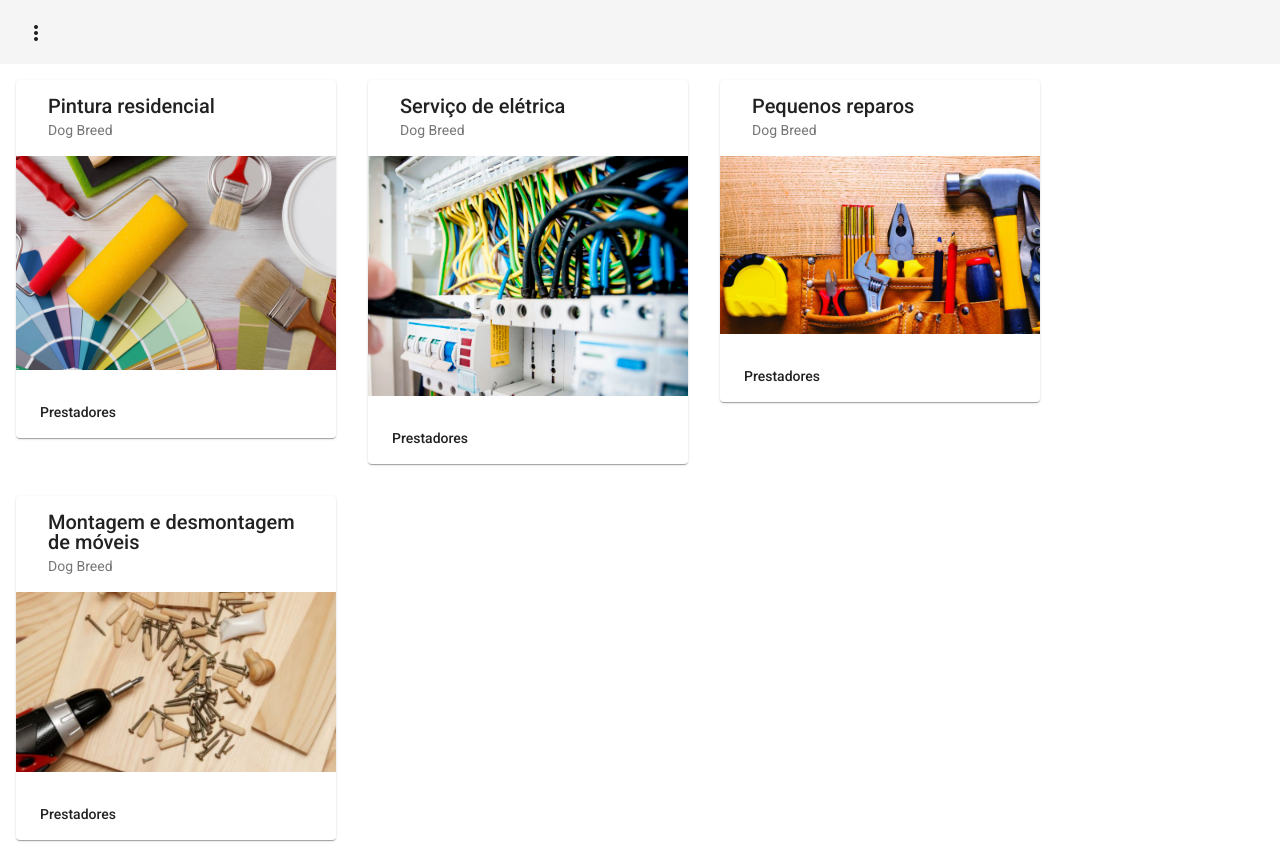
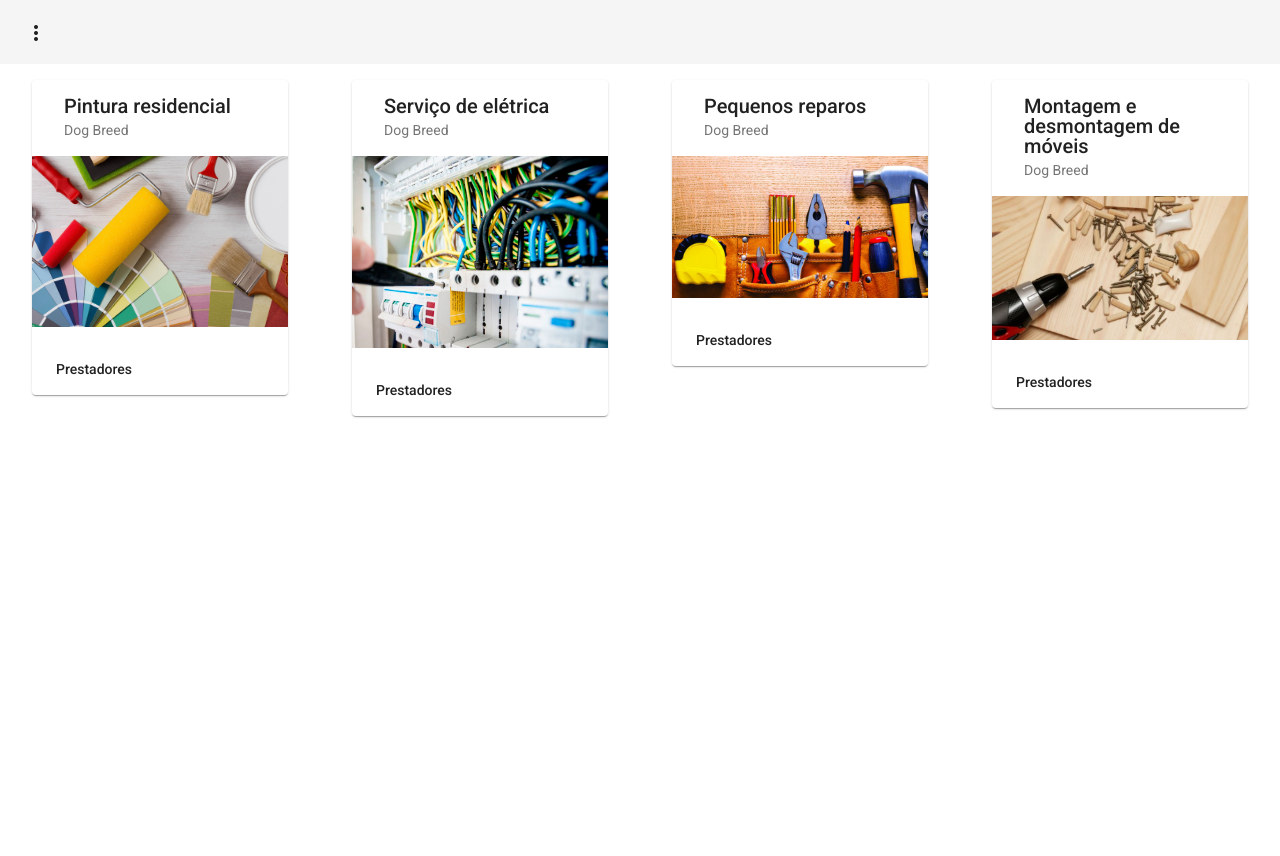
Before and after one commit to evandroneder/projeto-frontend, an Angular app: page /home in a window 1280 px wide. After the commit the page ends 800 px from the top, so only its background shows below. Built offline with nearby package versions, Linux system fonts and the light colour scheme.

Commit message:
fix layout

```diff
--- a/src/app/pages/home/home.component.scss
+++ b/src/app/pages/home/home.component.scss
@@ -2,10 +2,11 @@
   display: flex;
   flex-direction: row;
   flex-wrap: wrap;
+  justify-content: space-around;
 }
 .card-container {
   padding: 1rem;
-  width: 25%;
+  width: 20%;
 }
 
 .card {
```
